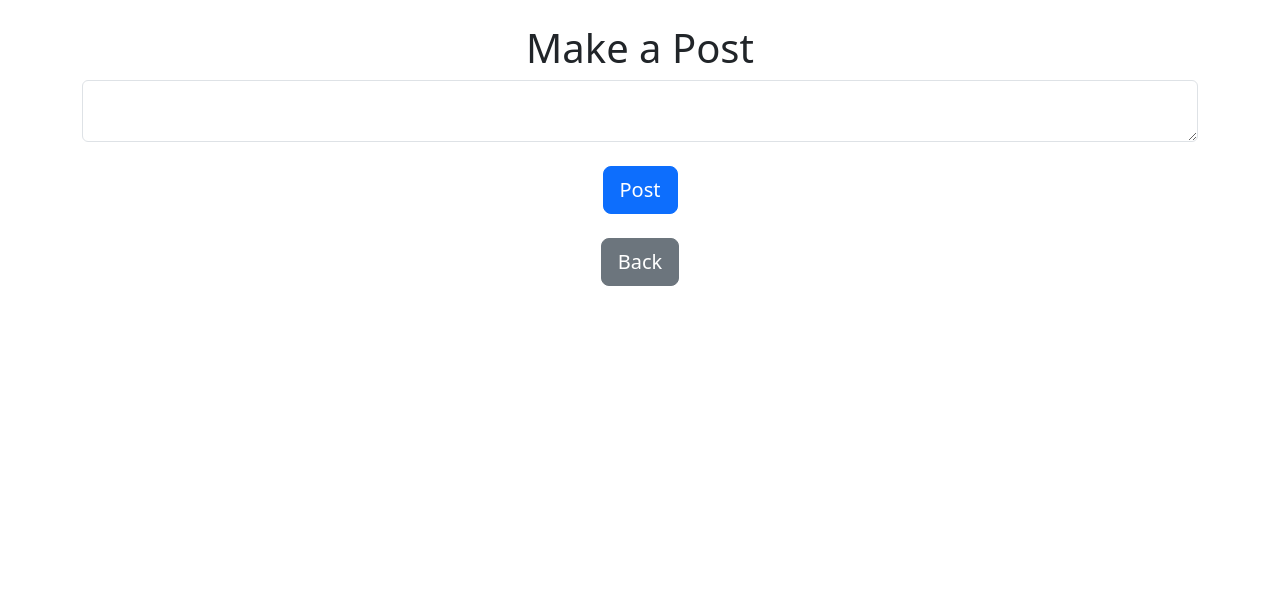
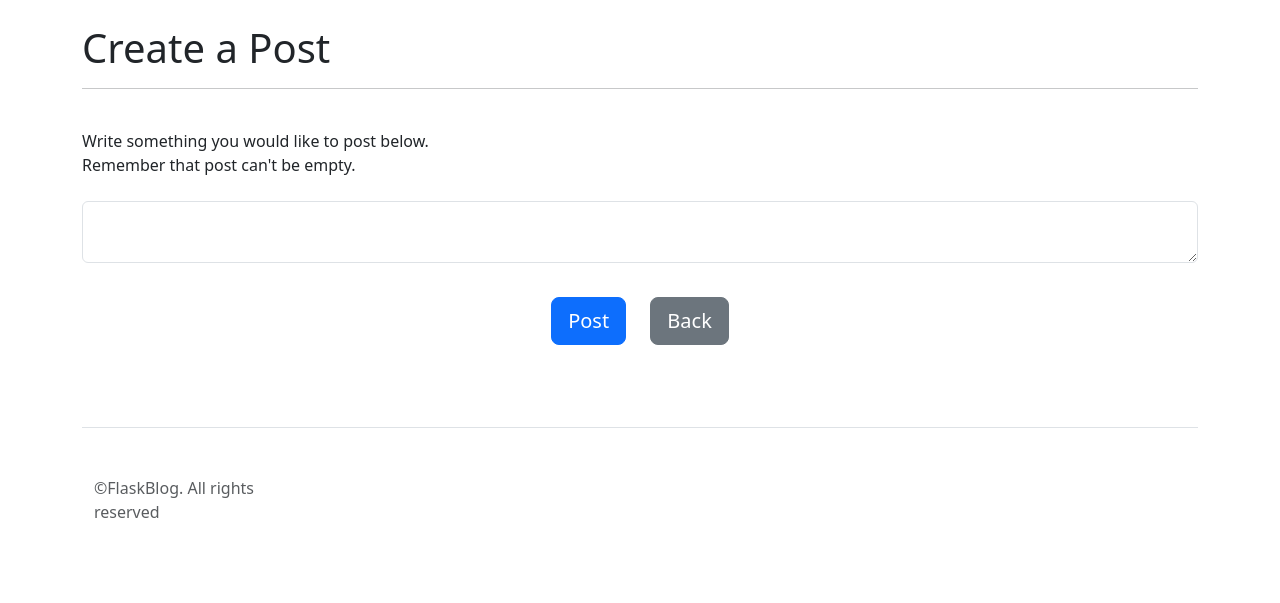
Before and after one commit to SyvoLoTSkyi1/flask_blog, a Flask app: page /create-post in a window 1280 px wide. Shown: the part 56-659 px from the top of the page. Run offline with Flask 3, Linux system fonts and the light colour scheme; the visitor is signed in with stand-in values (Sample User, id 1); some libraries are stand-ins or nearby versions.

Commit message:
html changes

```diff
--- a/website/templates/base.html
+++ b/website/templates/base.html
@@ -51,7 +51,20 @@
     {% endwith %}
     <div class="container">
     <br>
+      <h6 class="display-6">{% block header %}{% endblock %}</h6>
+          <hr>
+          <br>
+
       {% block content %}{% endblock %}
+        {% block footer %}
+            <div class="container">
+              <footer class="row row-cols-1 row-cols-sm-2 row-cols-md-5 py-5 my-5 border-top">
+                <div class="col mb-3">
+                  <p class="text-body-secondary">©FlaskBlog. All rights reserved</p>
+                </div>
+              </footer>
+            </div>
+        {% endblock footer %}
     </div>
     <script
             src="https://cdn.jsdelivr.net/npm/bootstrap@5.3.0/dist/js/bootstrap.bundle.min.js"
--- a/website/templates/create_post.html
+++ b/website/templates/create_post.html
@@ -1,21 +1,20 @@
 {% extends "base.html" %}
 
 {% block title %}Create Post{% endblock %}
-
+{% block header %}Create a Post{% endblock %}
 {% block content %}
-<h1 align="center">Make a Post</h1>
-
+<div><a>Write something you would like to post below.</a></div>
+<div><a>Remember that post can't be empty.</a></div>
+<br>
 <form method="POST">
     <textarea name="text" id="text" class="form-control"></textarea>
     <br>
     <div align="center">
-        <button type="submit" class="btn btn-lg btn-primary">Post</button>
+        <button style="margin:10px;" type="submit" class="btn btn-lg btn-primary">Post</button>
+        <a href="javascript:history.back()">
+            <button style="margin:10px;" type="button" class="btn btn-lg btn-secondary">Back</button>
+        </a>
     </div>
 </form>
 <br>
-<div align="center">
-    <a href="/home">
-        <button type="button" class="btn btn-lg btn-secondary">Back</button>
-    </a>
-</div>
 {% endblock %}
--- a/website/templates/login.html
+++ b/website/templates/login.html
@@ -2,11 +2,10 @@
 
 {% block title %}Login{% endblock %}
 
+{% block header %}Login{% endblock %}
+
 {% block content %}
 <form method="POST">
-    <h3 align="center">
-        Login
-    </h3>
     <div class="form-group">
         <label for="email">Email Address</label>
         <input type="text" id="email" name="email" class="form-control" placeholder="Enter Email"/>
--- a/website/templates/signup.html
+++ b/website/templates/signup.html
@@ -2,11 +2,10 @@
 
 {% block title %}Sign Up{% endblock %}
 
+{% block header %}Sign Up{% endblock %}
+
 {% block content %}
 <form method="POST">
-    <h3 align="center">
-        Sign Up
-    </h3>
     <div class="form-group">
         <label for="email">Email Address</label>
         <input type="text" id="email" name="email" class="form-control" placeholder="Enter Email"/>
```
Also changed, not shown: website/templates/posts.html (+17 -2 lines), website/templates/posts_div.html (+1 -8 lines).
